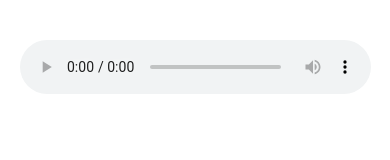
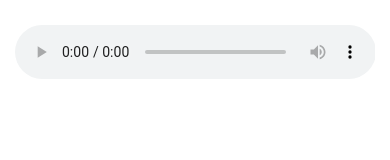
Before and after one commit to Grecia212/Reproductor-audio-V2, a plain HTML site: page index.html in a window 390 px wide. Drawn offline with Linux system fonts and the light colour scheme.

Commit message:
Update index.html

```diff
--- a/index.html
+++ b/index.html
@@ -7,26 +7,46 @@
   <style>
     html, body {
       margin: 0;
-      height: 100vh;
+      padding: 0;
+      height: 100%;
       overflow: hidden;
+      font-family: sans-serif;
+      background-color: #fff;
     }
+
     body {
-      background-color: #fff;
       display: flex;
       justify-content: center;
       align-items: flex-start;
-      padding-top: 40px;
     }
-    audio {
+
+    .wrapper {
+      margin-top: 40px;
       width: 90%;
       max-width: 600px;
+      padding: 10px;
+      box-sizing: border-box;
+    }
+
+    audio {
+      width: 100%;
+    }
+
+    @media (max-width: 480px) {
+      .wrapper {
+        margin-top: 20px;
+        width: 95%;
+        padding: 5px;
+      }
     }
   </style>
 </head>
 <body>
-  <audio controls>
-    <source src="your-song.mp3" type="audio/mpeg">
-    Tu navegador no soporta el elemento de audio.
-  </audio>
+  <div class="wrapper">
+    <audio controls>
+      <source src="your-song.mp3" type="audio/mpeg">
+      Tu navegador no soporta el elemento de audio.
+    </audio>
+  </div>
 </body>
 </html>
```
